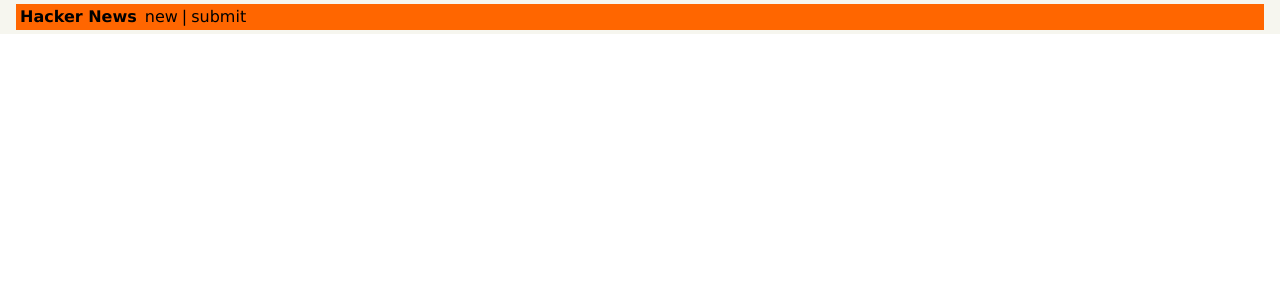
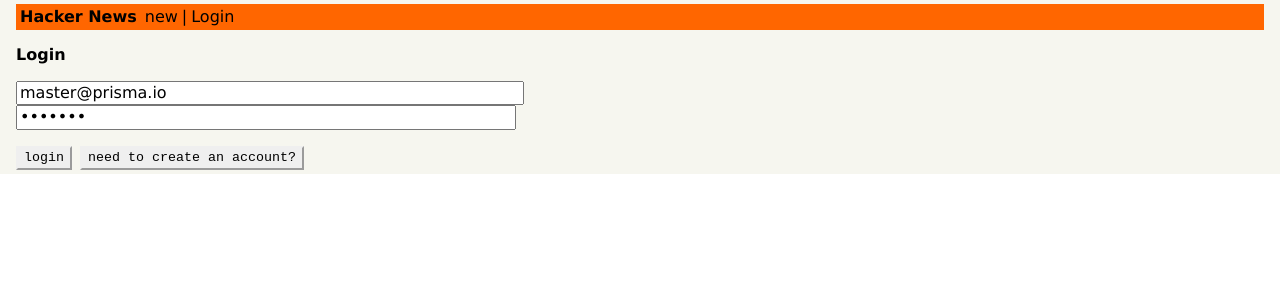
Before and after one commit to lesleyfon/How-to-graphql, a React (Create React App) app in the folder client/: page /login in a window 1280 px wide. Shown: the top 300 px of the page. Built offline with nearby package versions, Linux system fonts and the light colour scheme.

Commit message:
Implemented the login and signup functionality and routed user to different routes based on if they are logged in or not

```diff
--- a/client/src/components/App.js
+++ b/client/src/components/App.js
@@ -5,6 +5,7 @@
 import CreateLink from "./CreateLink";
 import Header from "./Header";
 import { Route } from "react-router";
+import LogIn from "./LogIn";
 function App() {
   return (
     <div className="ph3 pv1 background-gray">
@@ -16,6 +17,7 @@
         path="/create"
         component={(props) => <CreateLink {...props} />}
       />
+      <Route exact path="/login" component={(props) => <LogIn {...props} />} />
     </div>
   );
 }
--- a/client/src/components/Header.js
+++ b/client/src/components/Header.js
@@ -1,9 +1,20 @@
 import React, { Component } from "react";
 
 import { Link } from "react-router-dom";
+import { withRouter } from "react-router-dom";
+import { AUTH_TOKEN } from "../constant";
 
 class Header extends Component {
+  componentDidMount() {
+    const authToken = localStorage.getItem(AUTH_TOKEN);
+    authToken
+      ? this.props.history.push("/")
+      : this.props.history.push("/login");
+  }
   render() {
+    const authToken = localStorage.getItem(AUTH_TOKEN);
+
+    console.log(authToken);
     return (
       <div className="flex pa1 justify-between nowrap orange">
         <div className="flex flex-fixed black">
@@ -11,14 +22,42 @@
           <Link to="/" className="ml1 no-underline black">
             new
           </Link>
-          <div className="ml1">|</div>
-          <Link to="/create" className="ml1 no-underline black">
-            submit
-          </Link>
+
+          {authToken && (
+            <>
+              <div className="ml1">|</div>
+              <Link to="/create" className="ml1 no-underline black">
+                submit
+              </Link>
+            </>
+          )}
+
+          {authToken ? (
+            <>
+              <div className="ml1">|</div>
+              <Link
+                to="/login"
+                className="ml1 no-underline black"
+                onClick={() => {
+                  localStorage.removeItem(AUTH_TOKEN);
+                  this.props.history.push("/login");
+                }}
+              >
+                Logout
+              </Link>
+            </>
+          ) : (
+            <>
+              <div className="ml1">|</div>
+              <Link to="/login" className="ml1 no-underline black">
+                Login
+              </Link>
+            </>
+          )}
         </div>
       </div>
     );
   }
 }
 
-export default Header;
+export default withRouter(Header);
--- /dev/null
+++ b/client/src/components/LogIn.js
@@ -0,0 +1,115 @@
+import React, { Component } from "react";
+import gql from "graphql-tag";
+import { Mutation } from "react-apollo";
+import { AUTH_TOKEN } from "./../constant";
+
+export default class LogIn extends Component {
+  state = {
+    login: true,
+    email: "master@prisma.io",
+    name: "",
+    password: "graphql",
+  };
+  render() {
+    const { email, password, login, name } = this.state;
+    const LOGIN_MUTATION = gql`
+      mutation LoginMutation($email: String!, $password: String!) {
+        login(email: $email, password: $password) {
+          token
+          user {
+            name
+            email
+            id
+          }
+        }
+      }
+    `;
+    const SINGUP_MUTATION = gql`
+      mutation SignMutation(
+        $name: String!
+        $email: String!
+        $number: Int
+        $password: String!
+      ) {
+        login(
+          name: $name
+          email: $email
+          number: $number
+          password: $password
+        ) {
+          token
+          user {
+            name
+            email
+            id
+          }
+        }
+      }
+    `;
+    return (
+      <div>
+        <h4 className="mv3">{login ? "Login" : "Sign Up"}</h4>
+        <div className="flex flex-column">
+          {!login && (
+            <input
+              name="name"
+              value={name}
+              placeholder="name"
+              onChange={(event) => this.setState({ name: event.target.value })}
+            />
+          )}
+          <input
+            name="email"
+            value={email}
+            placeholder="Email"
+            onChange={(event) => this.setState({ email: event.target.value })}
+          />
+          <input
+            name="password"
+            type="password"
+            value={password}
+            placeholder="Password"
+            onChange={(event) =>
+              this.setState({ password: event.target.value })
+            }
+          />
+          <div className="flex mt3">
+            <Mutation
+              mutation={login ? LOGIN_MUTATION : SINGUP_MUTATION}
+              variables={{ name, email, password }}
+              onCompleted={(data) => this._confirm(data)}
+            >
+              {(mutation) => (
+                <div className="pointer mr2 button" onClick={mutation}>
+                  {login ? "login" : "create account"}
+                </div>
+              )}
+            </Mutation>
+
+            <div
+              className="pointer button"
+              onClick={() => this.setState({ login: !login })}
+            >
+              {" "}
+              {login
+                ? "need to create an account?"
+                : "already have an account?"}
+            </div>
+          </div>
+        </div>
+      </div>
+    );
+  }
+
+  _confirm = async (data) => {
+    const {
+      login: { token, user },
+    } = data;
+    this._saveUserData(token);
+    this.props.history.push("/");
+  };
+
+  _saveUserData = (token) => {
+    localStorage.setItem(AUTH_TOKEN, token);
+  };
+}
--- /dev/null
+++ b/client/src/constant.js
@@ -0,0 +1 @@
+export const AUTH_TOKEN = "auth-token";
```
